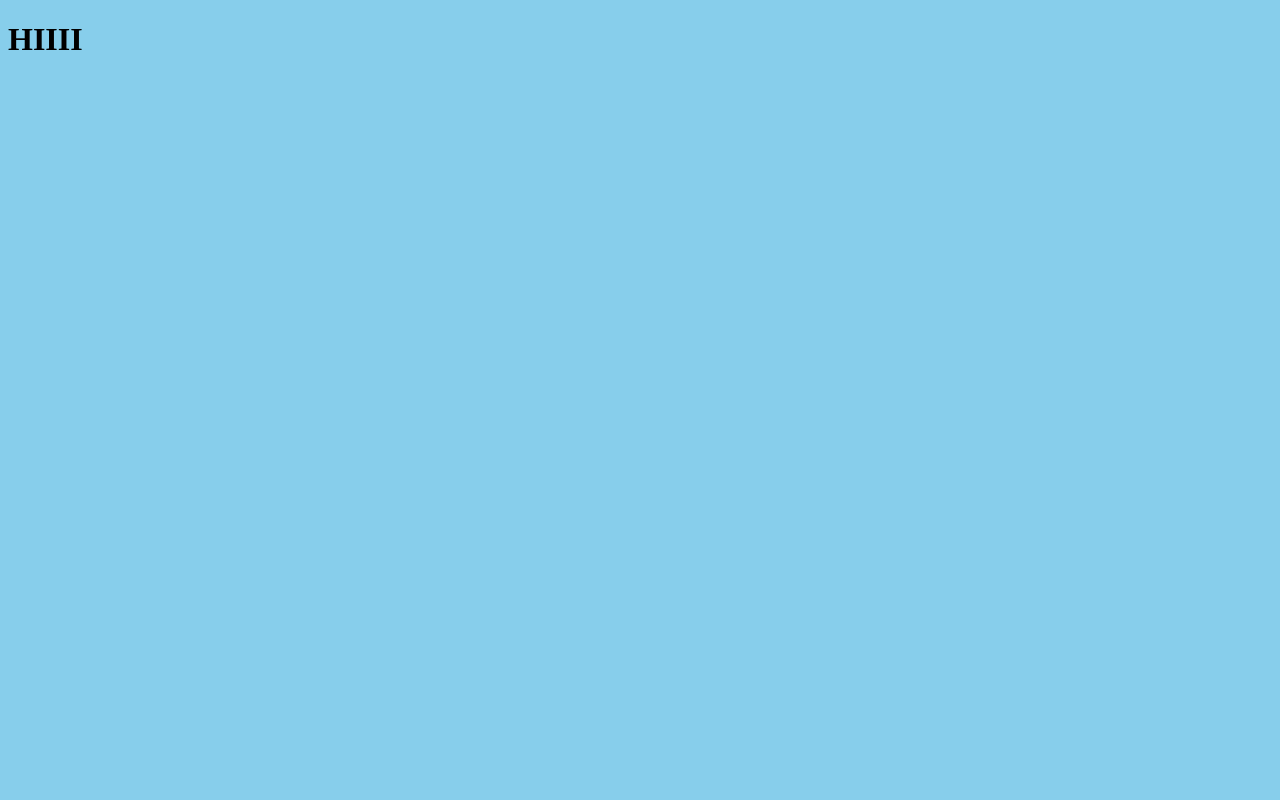
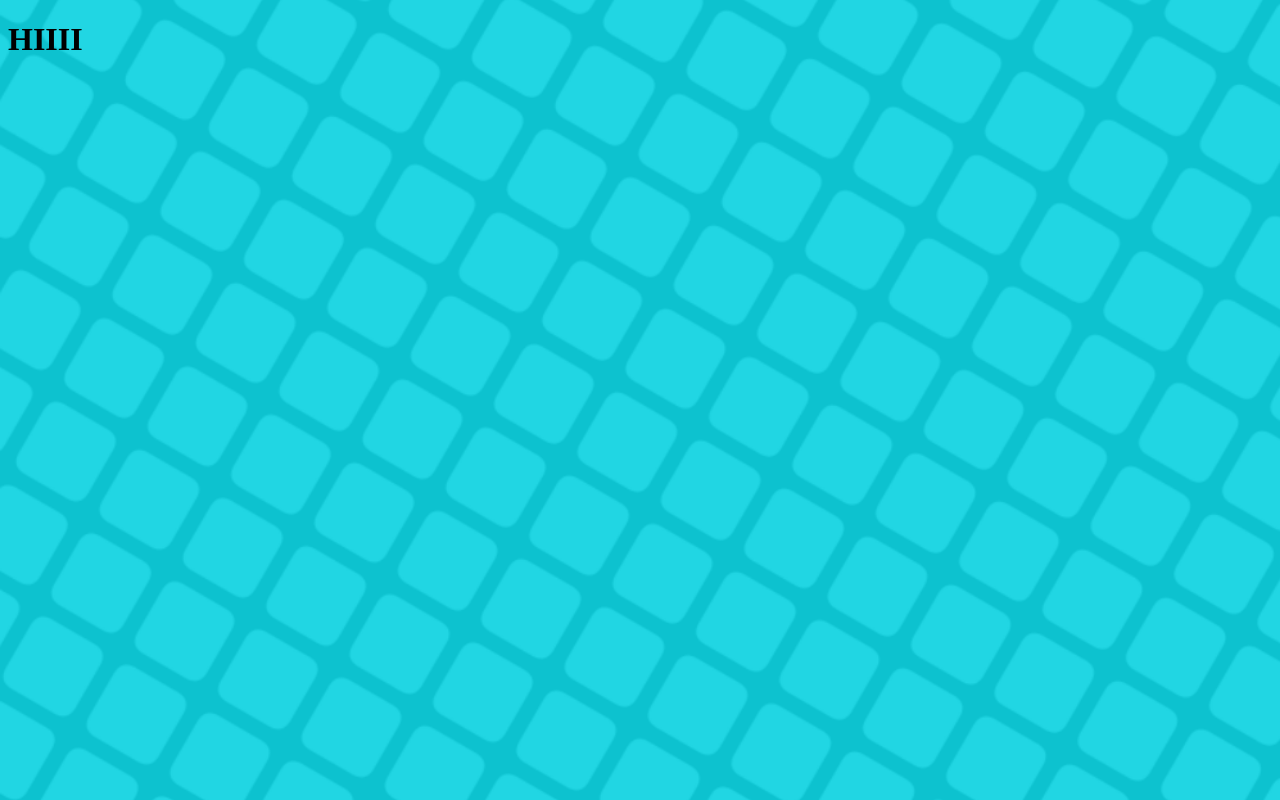
Before and after one commit to Kitty-Koding/Blooktionary, a plain HTML site: page index.html in a window 1280 px wide. Drawn offline with Linux system fonts and the light colour scheme.

Commit message:
added background

```diff
--- a/style.css
+++ b/style.css
@@ -1,3 +1,8 @@
 body{
-    background: skyblue;
+    background-image: url(Images/Screenshot\ 2023-10-07\ 9.54.40\ AM.png);
+    min-height: 500px;
+    background-attachment: fixed;
+    background-position: center;
+    background-repeat: no-repeat;
+    background-size: cover;
 }
```
